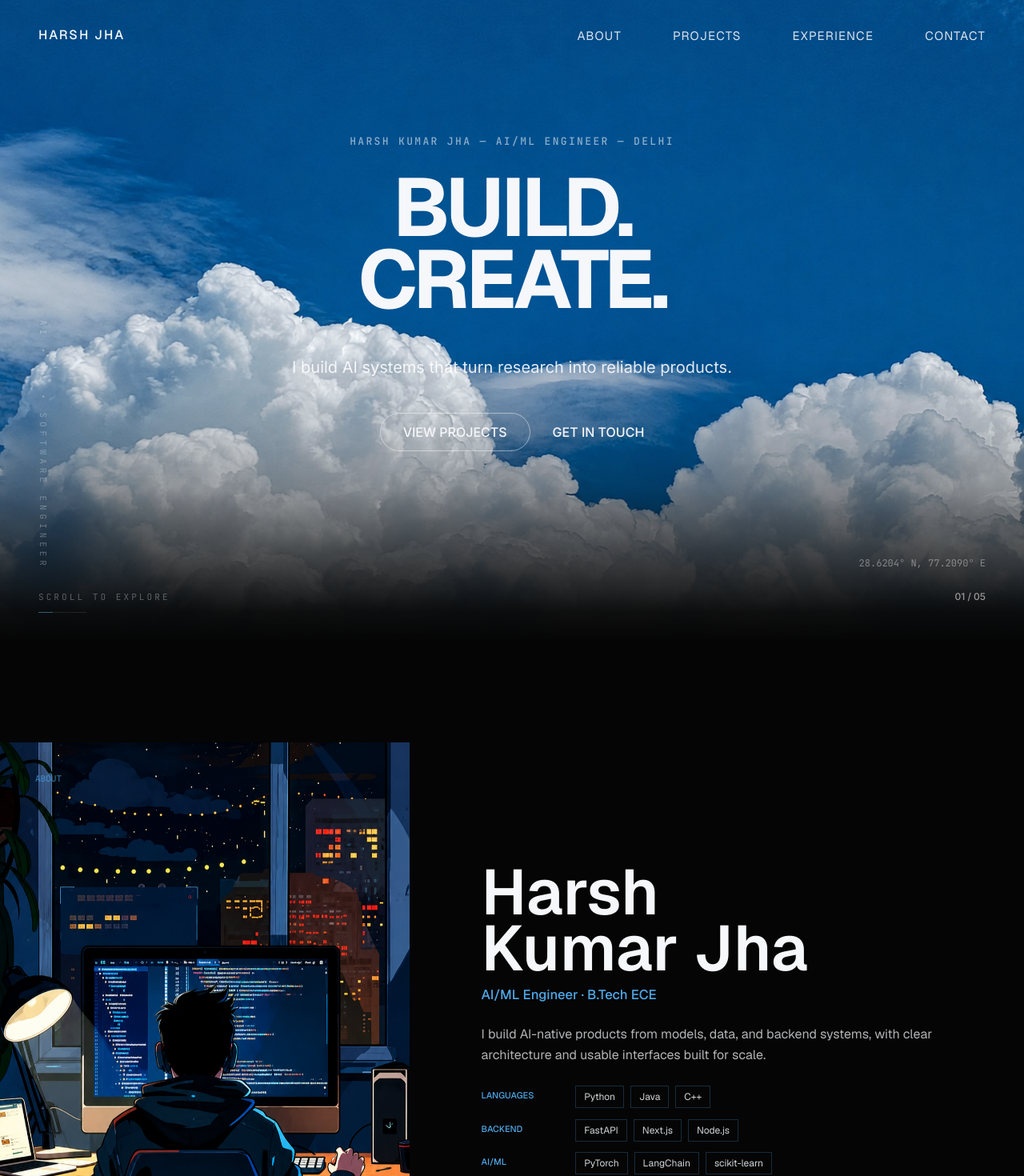
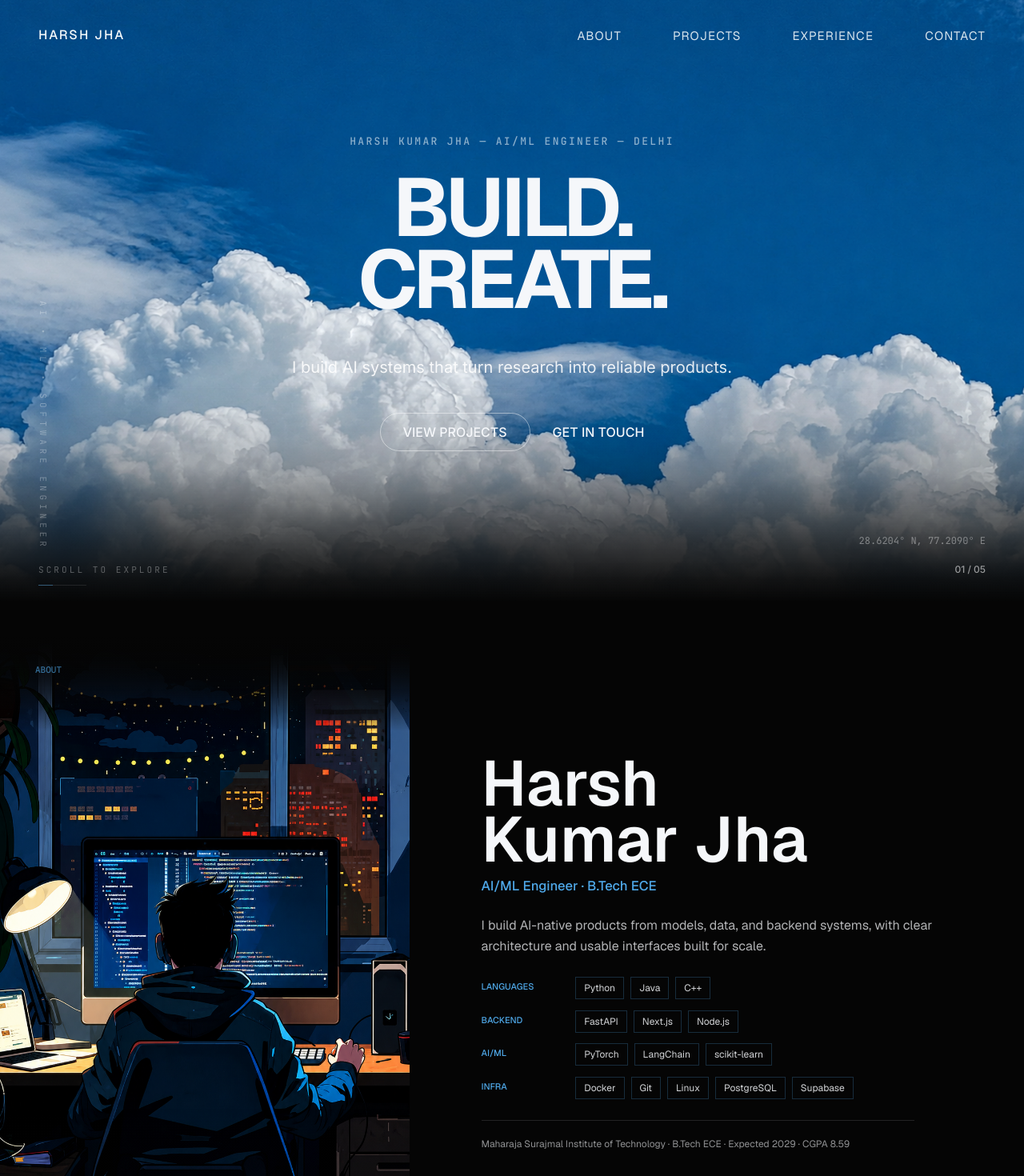
Before and after one commit to HrshJha/Kodrax, a Next.js app: page / in a window 1280 px wide. Shown: the top 1470 px of the page at 80% size. Built offline with nearby package versions, Linux system fonts and the light colour scheme.

Commit message:
feat: enhance visual aesthetics with new gradients and refactor hero section layout variables

```diff
--- a/src/components/about/About.module.css
+++ b/src/components/about/About.module.css
@@ -30,6 +30,22 @@
   will-change: opacity, transform;
 }
 
+.visualCanvas::before {
+  position: absolute;
+  inset: 0 0 auto;
+  z-index: 2;
+  height: 15%;
+  pointer-events: none;
+  content: "";
+  background: linear-gradient(
+    to bottom,
+    #050505 0%,
+    rgb(5 5 5 / 86%) 26%,
+    rgb(5 5 5 / 48%) 62%,
+    transparent 100%
+  );
+}
+
 .visualCanvas::after {
   position: absolute;
   inset: auto 0 0;
@@ -43,6 +59,13 @@
 .portraitParallax {
   position: absolute;
   inset: -8px;
+  mask-image: linear-gradient(
+    to bottom,
+    transparent 0%,
+    rgb(0 0 0 / 18%) 4%,
+    rgb(0 0 0 / 72%) 11%,
+    #000 16%
+  );
   will-change: transform;
 }
 
--- a/src/components/hero/Hero.module.css
+++ b/src/components/hero/Hero.module.css
@@ -4,14 +4,15 @@
   --hero-subtle: rgb(255 255 255 / 42%);
   --hero-accent: var(--accent-hero);
   --hero-active-accent: var(--active-section-accent, var(--hero-accent));
-  --hero-transition-height: clamp(350px, 42svh, 500px);
-  --hero-dark-pause: clamp(120px, 16svh, 180px);
+  --hero-view-height: 94svh;
+  --hero-transition-height: clamp(260px, 34svh, 400px);
+  --hero-dark-pause: clamp(36px, 5svh, 54px);
 
   position: relative;
-  min-height: calc(100svh + var(--hero-dark-pause));
+  min-height: calc(var(--hero-view-height) + var(--hero-dark-pause));
   overflow: hidden;
   color: var(--hero-ink);
-  background: var(--sky-cerulean);
+  background: #050505;
   isolation: isolate;
 }
 
@@ -26,7 +27,7 @@
   right: -24px;
   left: -24px;
   z-index: -2;
-  height: calc(100svh + 48px);
+  height: calc(var(--hero-view-height) + 56px);
   isolation: isolate;
   transform-origin: center;
   will-change: transform;
@@ -53,7 +54,7 @@
 
 .transitionCloud {
   position: absolute;
-  top: calc(100svh - var(--hero-transition-height));
+  top: calc(var(--hero-view-height) - var(--hero-transition-height));
   right: -24px;
   left: -24px;
   z-index: -1;
@@ -86,12 +87,12 @@
   background: linear-gradient(
     to bottom,
     transparent 0%,
-    rgb(5 5 5 / 5%) 15%,
-    rgb(5 5 5 / 15%) 30%,
-    rgb(5 5 5 / 30%) 45%,
-    rgb(5 5 5 / 55%) 60%,
-    rgb(5 5 5 / 75%) 75%,
-    rgb(5 5 5 / 95%) 90%,
+    rgb(5 5 5 / 4%) 12%,
+    rgb(5 5 5 / 12%) 26%,
+    rgb(5 5 5 / 28%) 42%,
+    rgb(5 5 5 / 52%) 58%,
+    rgb(5 5 5 / 74%) 74%,
+    rgb(5 5 5 / 92%) 90%,
     #050505 100%
   );
 }
@@ -199,14 +200,14 @@
   z-index: 1;
   display: flex;
   width: min(1280px, calc(100% - 96px));
-  min-height: 100svh;
+  min-height: var(--hero-view-height);
   flex-direction: column;
   align-items: center;
   justify-content: center;
   margin: 0 auto;
-  padding: 88px 0 96px;
+  padding: 88px 0 72px;
   text-align: center;
-  transform: translate3d(0, -30px, 0);
+  transform: translate3d(0, -18px, 0);
 }
 
 .kicker {
@@ -293,7 +294,7 @@
 .sideLabel {
   position: absolute;
   z-index: 2;
-  top: 50svh;
+  top: calc(var(--hero-view-height) * 0.5);
   color: rgb(255 255 255 / 30%);
   font-family: var(--font-jetbrains-mono), var(--font-mono);
   font-size: 11px;
@@ -312,7 +313,7 @@
 .sideLabelRight {
   top: auto;
   right: 48px;
-  bottom: calc(var(--hero-dark-pause) + 86px);
+  bottom: calc(var(--hero-dark-pause) + 66px);
   color: rgb(255 255 255 / 40%);
   opacity: 1;
   font-size: 12px;
@@ -328,7 +329,7 @@
 .bottomLabel {
   position: absolute;
   z-index: 2;
-  bottom: calc(var(--hero-dark-pause) + 48px);
+  bottom: calc(var(--hero-dark-pause) + 34px);
   color: var(--hero-subtle);
   font-family: var(--font-jetbrains-mono), var(--font-mono);
   font-size: 11px;
```
